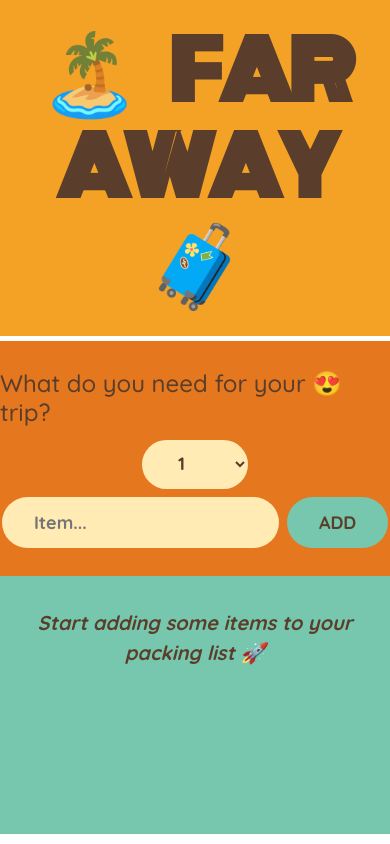
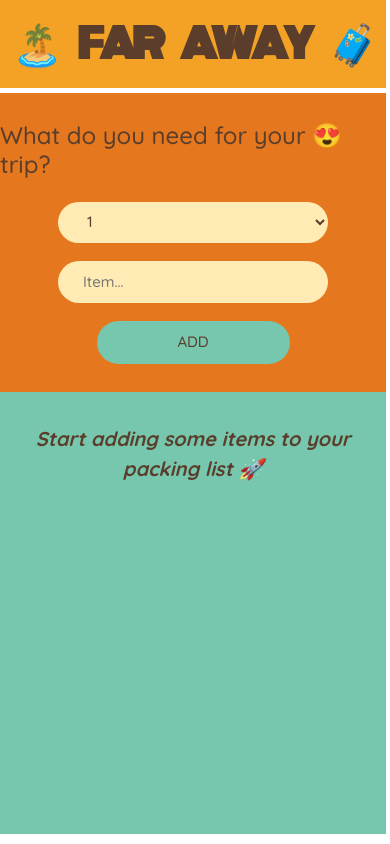
Before and after one commit to Gbangbolaoluwagbemiga/Travel-Todo, a React (Create React App) app: page / in a window 390 px wide. Built offline with nearby package versions, Linux system fonts and the light colour scheme.

Commit message:
css updated

```diff
--- a/src/App.js
+++ b/src/App.js
@@ -5,6 +5,7 @@ function App() {
     <div className="app">
       <Logo />
       <Form />
+      <PackingList />
       <Stats items={[]} />
     </div>
   );
@@ -53,7 +54,7 @@ function Form({onAddItems}) {
     </form>
   );
 }
-
+function PackingList() {}
 function Stats({items}) {
   if (!items.length)
     return (
--- a/src/index.css
+++ b/src/index.css
@@ -19,7 +19,7 @@ body {
 }
 
 .app {
-  width: 100%;
+  width: 99%;
   height: 100vh;
   display: grid;
   grid-template-rows: auto auto 1fr auto;
@@ -79,6 +79,7 @@ input {
   display: flex;
   justify-content: space-between;
   flex-direction: column;
+  flex-wrap: wrap;
   gap: 3.2rem;
   align-items: center;
 }
@@ -131,3 +132,30 @@ input[type='checkbox'] {
   font-weight: 700;
   padding: 3.2rem 0;
 }
+/* MOBILE RESPONSIVENESS */
+@media screen and (max-width: 576px) {
+  .add-form {
+    gap: 0.3rem;
+  }
+  h1 {
+    font-size: 4rem;
+    font-weight: 400;
+    word-spacing: 20px;
+    letter-spacing: -5px;
+    padding: 2rem 0;
+  }
+
+  button,
+  select,
+  input {
+    border-radius: 10rem;
+    padding: 1rem 2.5rem;
+    font-weight: 500;
+    font-size: 1.5rem;
+    margin-top: 1.5rem;
+    width: 70%;
+  }
+  button {
+    width: 50%;
+  }
+}
```
